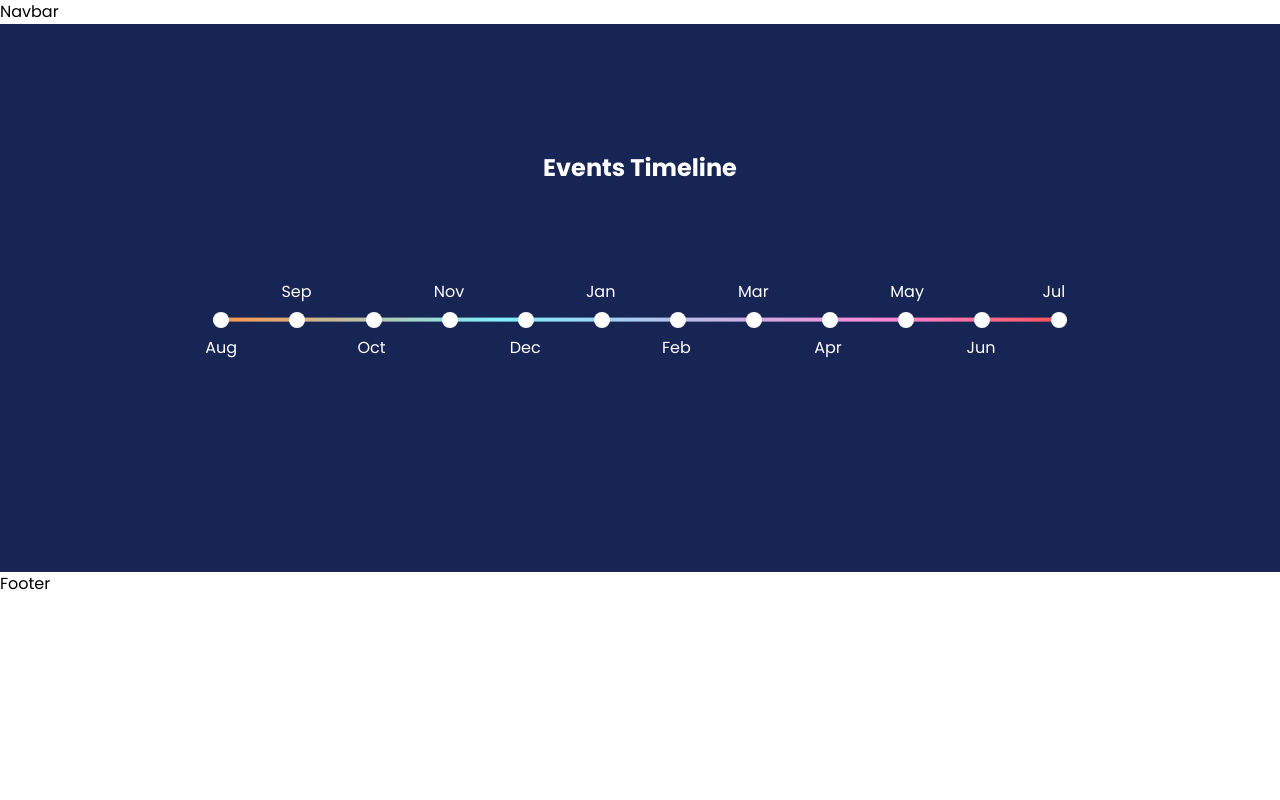
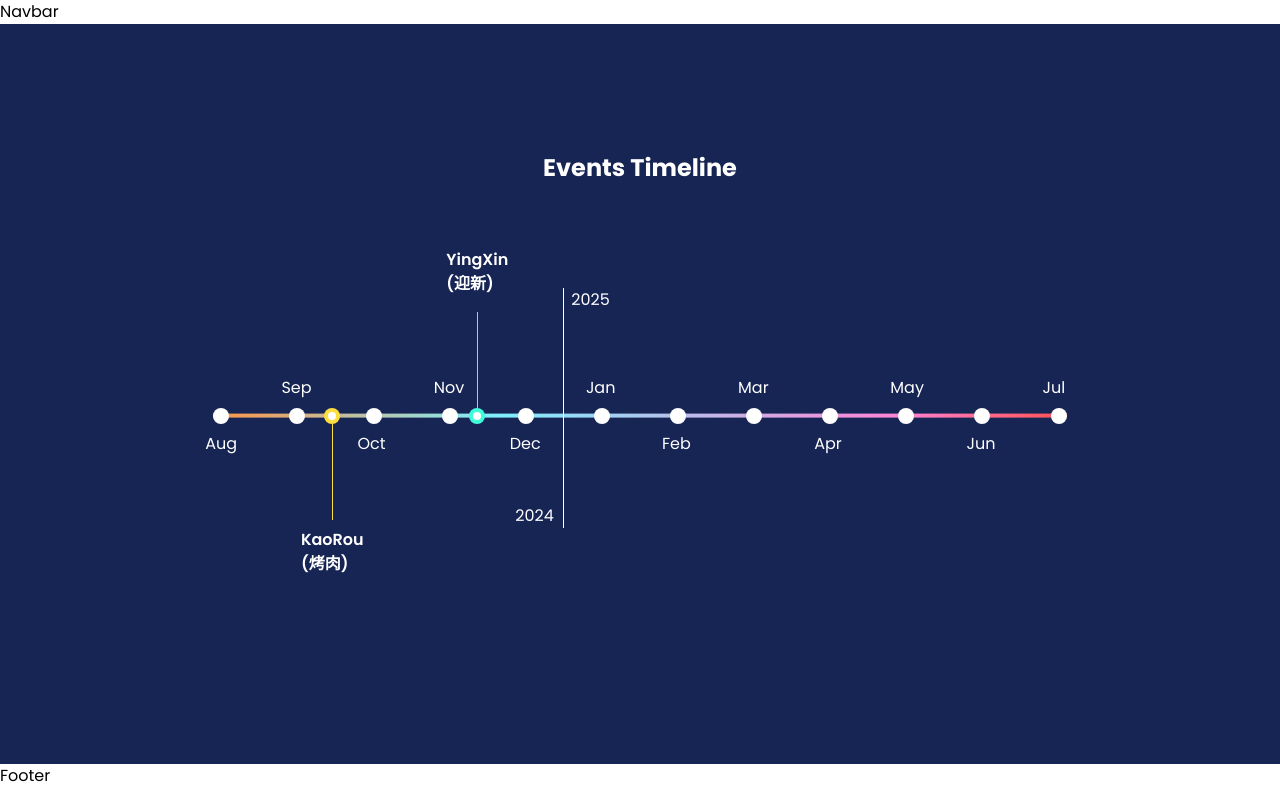
Before and after one commit to Bakuretsu05/OC-HISA-WEBSITE, a React (Vite) app: page /events in a window 1280 px wide. Built offline with nearby package versions, Linux system fonts and the light colour scheme.

Commit message:
Event Timeline: Added TimePoints

```diff
--- a/src/components/EventsPage/TimePoint.jsx
+++ b/src/components/EventsPage/TimePoint.jsx
@@ -1,6 +1,17 @@
-const TimePoint = ({ label, labelAtTop }) => {
-  return (
-    <div className="flex flex-col relative">
+import { useState } from "react";
+
+const TimePoint = ({ label, labelAtTop, isEvent, eventColor, className }) => {
+  const [hovered, setHovered] = useState(false);
+
+  const content = !isEvent ? (
+    <div
+      className={
+        " flex flex-col relative transition-all duration-250 " +
+        (hovered ? "scale-125" : "")
+      }
+      onMouseEnter={() => setHovered(true)}
+      onMouseLeave={() => setHovered(false)}
+    >
       <span className="w-4 h-4 rounded-full bg-white"></span>
       <p
         className={
@@ -10,7 +21,57 @@ const TimePoint = ({ label, labelAtTop }) => {
         {label}
       </p>
     </div>
+  ) : (
+    <div
+      className={"absolute " + className}
+      onMouseEnter={() => setHovered(true)}
+      onMouseLeave={() => setHovered(false)}
+    >
+      <div
+        className={
+          "flex flex-col items-center relative transition-all duration-250 " +
+          (labelAtTop ? "-translate-y-24 origin-bottom" : "origin-top") +
+          (hovered ? " scale-125" : "")
+        }
+      >
+        {!labelAtTop ? (
+          <>
+            <span
+              className={
+                "absolute top-1 w-2 h-2 rounded-full bg-white transition-all duration-250 z-10 "
+              }
+            ></span>
+            <span
+              className={
+                "w-4 h-4 rounded-full transition-all duration-250 " + eventColor
+              }
+            ></span>
+            <span className={"w-thin h-24 " + eventColor}></span>
+            <p className="font-semibold text-white absolute -bottom-14">
+              {label}
+            </p>
+          </>
+        ) : (
+          <>
+            <span
+              className={
+                "absolute bottom-1 w-2 h-2 rounded-full bg-white transition-all duration-250 "
+              }
+            ></span>
+            <p className="font-semibold text-white absolute -top-16">{label}</p>
+            <span className={"w-thin h-24 " + eventColor}></span>
+            <span
+              className={
+                "w-4 h-4 rounded-full transition-all duration-250 " + eventColor
+              }
+            ></span>
+          </>
+        )}
+      </div>
+    </div>
   );
+
+  return content;
 };
 
 export default TimePoint;
--- a/src/components/EventsPage/TimelineBar.jsx
+++ b/src/components/EventsPage/TimelineBar.jsx
@@ -1,8 +1,9 @@
 import TimePoint from "./TimePoint";
+import eventList from "../../utils/eventList";
 
 const TimelineBar = () => {
   return (
-    <div className="flex w-2/3 my-32 relative">
+    <div className="flex w-2/3 my-56 relative">
       <div className="h-1 w-1/3 bg-gradient-to-r from-timeline-grad-stop-1 to-timeline-grad-stop-2 translate-y-timeline-center-fix"></div>
       <div className="h-1 w-2/3 bg-gradient-to-r from-timeline-grad-stop-2 via-timeline-grad-stop-3 via-70%  to-timeline-grad-stop-4 translate-y-timeline-center-fix"></div>
       <div className="absolute w-full flex justify-between">
@@ -19,6 +20,23 @@ const TimelineBar = () => {
         <TimePoint label="Jun" />
         <TimePoint label="Jul" labelAtTop={true} />
       </div>
+      <TimePoint
+        label={eventList.kaorou.title}
+        isEvent={true}
+        className="left-13%"
+        eventColor="bg-kaorou-event-color"
+      />
+      <TimePoint
+        label={eventList.yingxin.title}
+        labelAtTop={true}
+        isEvent={true}
+        className="left-30%"
+        eventColor="bg-yingxin-event-color"
+      />
+      <span className="absolute left-timeline-new-year-border -top-30 h-60 w-thin bg-white flex flex-col justify-between">
+        <p className="text-white translate-x-2">2025</p>
+        <p className="text-white -translate-x-12">2024</p>
+      </span>
     </div>
   );
 };
--- a/src/output.css
+++ b/src/output.css
@@ -566,6 +566,10 @@ video {
   position: relative;
 }
 
+.-bottom-14{
+  bottom: -3.5rem;
+}
+
 .-left-2{
   left: -0.5rem;
 }
@@ -582,6 +586,14 @@ video {
   top: -0px;
 }
 
+.-top-16{
+  top: -4rem;
+}
+
+.-top-30{
+  top: -7.5rem;
+}
+
 .-top-6{
   top: -1.5rem;
 }
@@ -592,6 +604,30 @@ video {
 
 .bottom-0{
   bottom: 0px;
+}
+
+.bottom-1{
+  bottom: 0.25rem;
+}
+
+.left-13\%{
+  left: 13%;
+}
+
+.left-30{
+  left: 7.5rem;
+}
+
+.left-30\%{
+  left: 30%;
+}
+
+.left-timeline-new-year-border{
+  left: 41%;
+}
+
+.top-1{
+  top: 0.25rem;
 }
 
 .top-1\/2{
@@ -610,14 +646,18 @@ video {
   z-index: -20;
 }
 
+.z-10{
+  z-index: 10;
+}
+
 .mx-4{
   margin-left: 1rem;
   margin-right: 1rem;
 }
 
-.my-32{
-  margin-top: 8rem;
-  margin-bottom: 8rem;
+.my-56{
+  margin-top: 14rem;
+  margin-bottom: 14rem;
 }
 
 .mt-14{
@@ -652,8 +692,20 @@ video {
   height: 4rem;
 }
 
+.h-2{
+  height: 0.5rem;
+}
+
+.h-24{
+  height: 6rem;
+}
+
 .h-4{
   height: 1rem;
+}
+
+.h-60{
+  height: 15rem;
 }
 
 .h-8{
@@ -670,6 +722,10 @@ video {
 
 .w-1\/3{
   width: 33.333333%;
+}
+
+.w-2{
+  width: 0.5rem;
 }
 
 .w-2\/3{
@@ -700,6 +756,10 @@ video {
   width: 100%;
 }
 
+.w-thin{
+  width: 1px;
+}
+
 .origin-left{
   transform-origin: left;
 }
@@ -708,8 +768,37 @@ video {
   transform-origin: right;
 }
 
+.origin-bottom{
+  transform-origin: bottom;
+}
+
+.origin-top{
+  transform-origin: top;
+}
+
+.-translate-x-12{
+  --tw-translate-x: -3rem;
+  transform: translate(var(--tw-translate-x), var(--tw-translate-y)) rotate(var(--tw-rotate)) skewX(var(--tw-skew-x)) skewY(var(--tw-skew-y)) scaleX(var(--tw-scale-x)) scaleY(var(--tw-scale-y));
+}
+
+.-translate-y-24{
+  --tw-translate-y: -6rem;
+  transform: translate(var(--tw-translate-x), var(--tw-translate-y)) rotate(var(--tw-rotate)) skewX(var(--tw-skew-x)) skewY(var(--tw-skew-y)) scaleX(var(--tw-scale-x)) scaleY(var(--tw-scale-y));
+}
+
+.translate-x-2{
+  --tw-translate-x: 0.5rem;
+  transform: translate(var(--tw-translate-x), var(--tw-translate-y)) rotate(var(--tw-rotate)) skewX(var(--tw-skew-x)) skewY(var(--tw-skew-y)) scaleX(var(--tw-scale-x)) scaleY(var(--tw-scale-y));
+}
+
 .translate-y-timeline-center-fix{
   --tw-translate-y: 0.35rem;
+  transform: translate(var(--tw-translate-x), var(--tw-translate-y)) rotate(var(--tw-rotate)) skewX(var(--tw-skew-x)) skewY(var(--tw-skew-y)) scaleX(var(--tw-scale-x)) scaleY(var(--tw-scale-y));
+}
+
+.scale-125{
+  --tw-scale-x: 1.25;
+  --tw-scale-y: 1.25;
   transform: translate(var(--tw-translate-x), var(--tw-translate-y)) rotate(var(--tw-rotate)) skewX(var(--tw-skew-x)) skewY(var(--tw-skew-y)) scaleX(var(--tw-scale-x)) scaleY(var(--tw-scale-y));
 }
 
@@ -800,6 +889,11 @@ video {
   background-color: rgb(23 37 84 / var(--tw-bg-opacity));
 }
 
+.bg-kaorou-event-color{
+  --tw-bg-opacity: 1;
+  background-color: rgb(253 222 63 / var(--tw-bg-opacity));
+}
+
 .bg-transparent-layer{
   background-color: #ffffff33;
 }
@@ -811,6 +905,11 @@ video {
 .bg-white{
   --tw-bg-opacity: 1;
   background-color: rgb(255 255 255 / var(--tw-bg-opacity));
+}
+
+.bg-yingxin-event-color{
+  --tw-bg-opacity: 1;
+  background-color: rgb(63 253 219 / var(--tw-bg-opacity));
 }
 
 .bg-gradient-to-br{
@@ -912,6 +1011,12 @@ video {
   backdrop-filter: var(--tw-backdrop-blur) var(--tw-backdrop-brightness) var(--tw-backdrop-contrast) var(--tw-backdrop-grayscale) var(--tw-backdrop-hue-rotate) var(--tw-backdrop-invert) var(--tw-backdrop-opacity) var(--tw-backdrop-saturate) var(--tw-backdrop-sepia);
 }
 
+.transition-all{
+  transition-property: all;
+  transition-timing-function: cubic-bezier(0.4, 0, 0.2, 1);
+  transition-duration: 150ms;
+}
+
 .animation-delay-2 {
   animation-delay: 2s;
 }
--- /dev/null
+++ b/src/utils/eventList.js
@@ -0,0 +1,20 @@
+const eventList = {
+  kaorou: {
+    title: "KaoRou (烤肉)",
+    desc: "A BBQ event for all students who participate , eating delicious roasted meat while socializing with new friends!",
+  },
+  yingxin: {
+    title: "YingXin (迎新)",
+    desc: "Yingxin is an annual camp primarily designed to welcome new students. However, it's not limited to newcomers; all students are welcome to join. At this camp, you'll have the opportunity to participate in a variety of exciting activities, including engaging games, socializing with friends, enjoying a sleepover, savoring delicious and nutritious food, and creating wonderful memories.",
+  },
+  christmas: {
+    title: "Christmas Dinner",
+    desc: "Celebrate Christmas together with OC HISA. Enjoy live music holiday and carols, spectacular light displays and decorations, free flowing festive snacks and drinks, and engage in fun exciting activities.",
+  },
+  songjiu: {
+    title: "Graduation Party",
+    desc: "A special night filled with wonderful performances and unforgettable events. This party is mainly to make a special memory for the students who are going to graduate soon. Enjoy delicious dinner with friends, watch or participate in the performances, and create special memories with friends who are about to leave and embark on a new journey.",
+  },
+};
+
+export default eventList;
--- a/tailwind.config.js
+++ b/tailwind.config.js
@@ -15,6 +15,8 @@ export default {
         "grad-orange": "#FFC700",
         "transparent-layer": "#ffffff33",
         "transparent-layer-bright": "#ffffff88",
+        "kaorou-event-color": "#FDDE3F",
+        "yingxin-event-color": "#3FFDDB",
 
         "timeline-grad-stop-1": "#FF9345",
         "timeline-grad-stop-2": "#7DEFFF",
@@ -65,6 +67,10 @@ export default {
         thin: "1px",
         "aboutpage-p-width": "40%",
         "timeline-center-fix": "0.35rem",
+        "timeline-new-year-border": "41%",
+        30: "7.5rem",
+        "13%": "13%",
+        "30%": "30%",
       },
       boxShadow: {
         "card-shadow": "0.5rem 0.5rem 0 0 #33333333",
```
